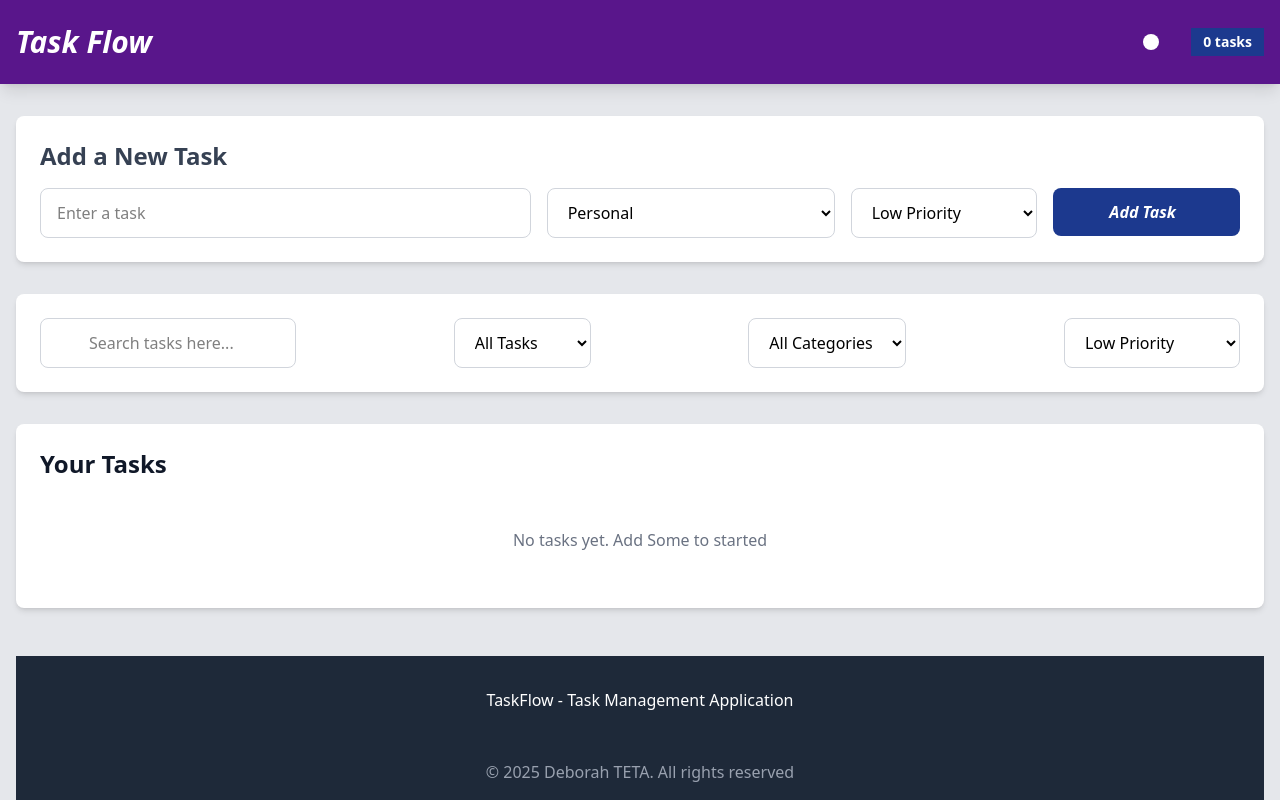
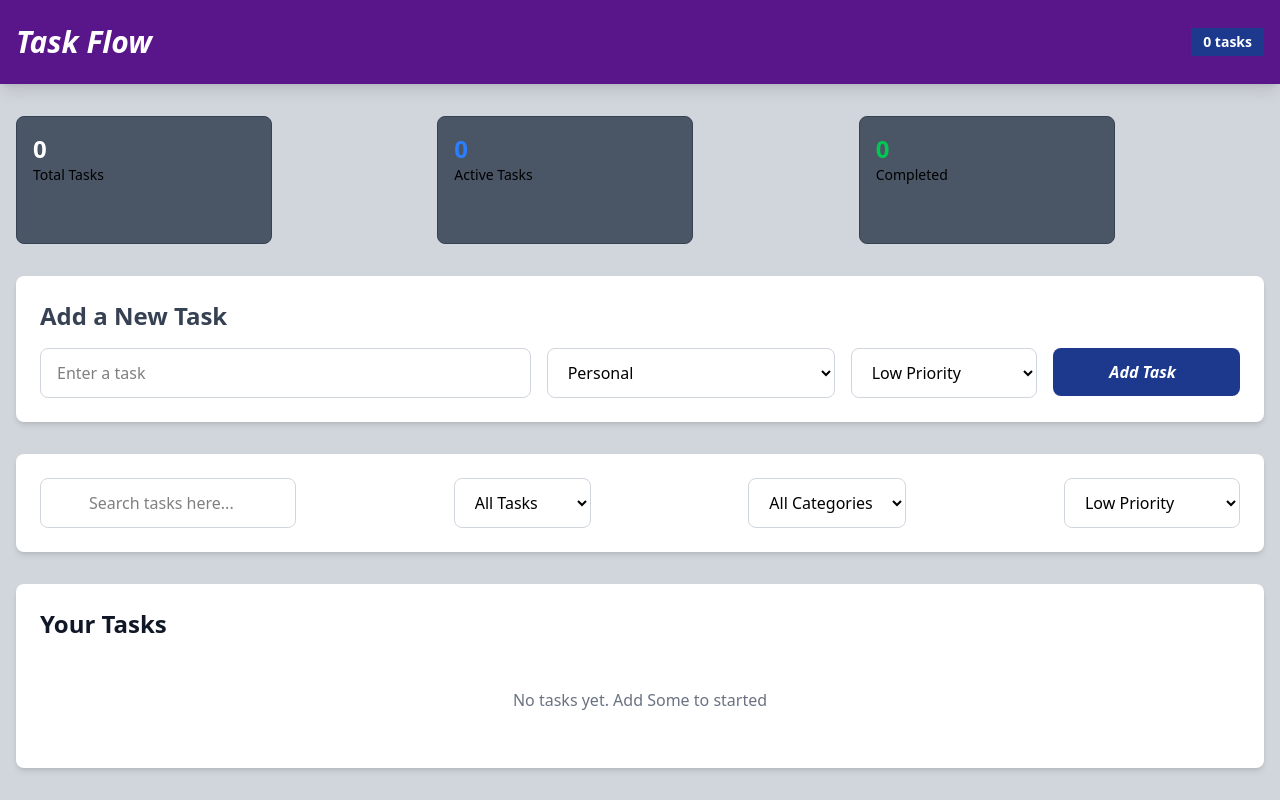
Before and after one commit to Deborah-Teta/Task-Flow, a plain HTML site: page index.html in a window 1280 px wide. Shown: the top 800 px of the page. Drawn offline with nearby package versions, Linux system fonts and the light colour scheme.

Commit message:
status card part
Added the status part and styled it

```diff
--- a/index.html
+++ b/index.html
@@ -6,18 +6,33 @@
     <title>Task Flow | Prefessional To-do list</title>
     <script src="https://cdn.jsdelivr.net/npm/@tailwindcss/browser@4"></script>
 </head>
-<body class="font-sans bg-gray-200 min-h-screen">
+<body class="font-sans bg-gray-300 min-h-screen">
     <header class="bg-purple-900 shadow-lg">
         <div class="container mx-auto px-4 py-6 flex justify-between items-center">
             <h1 class="text-3xl font-bold text-white flex items-center"><i class="fas fa-tasks mr-3">Task Flow</i></h1>
             <div class="flex items-center space-x-4">
-                <button id ="darkModeToggle" class="bg-white hover: bg-blue-900 p-2 rounded-full"></button>
-                <i class="fas fa-moon"></i>
                 <span id ="taskCount" class="bg-blue-900 text-white px-3 py-1 rouned-full text-sm font-semibold">0 tasks</span>
             </div>
         </div>
     </header>
     <main class="container mx-auto px-4 py-8">
+        <section>
+            <!-- Status Cards -->
+            <div class="grid grid-cols-1 sm:grid-cols-3 gap-3 sm:gap-4 mb-6 sm:mb-8">
+                <div class="w-64 h-32 bg-gray-600 rounded-lg p-3 sm:p-4 border border-gray-700">
+                    <div class="text-xl sm:text-2xl font-bold text-white" id="totalTasks">0</div>
+                    <div class="text-xs sm:text-sm">Total Tasks</div>
+                </div>
+                <div class="w-64 h-32 bg-gray-600 rounded-lg p-4 sm:p-4 border border-gray-700">
+                    <div class="text-xl sm:text-2xl font-bold text-blue-500" id="activeTasks">0</div>
+                    <div class="text-xs sm:text-sm">Active Tasks</div>
+                </div>
+                <div class=" w-64 h-32 bg-gray-600 card rounded-lg p-4 sm:p-4 border border-gray-700">
+                    <div class="text-xl sm:text-2xl font-bold text-green-500" id="completedTasks">0</div>
+                    <div class="text-xs sm:text-sm">Completed</div>
+                </div>
+            </div>
+        </section>
         <!--Add section part-->
         <section class="bg-white rounded-lg shadow-md p-6 mb-8">
             <h2 class="text-2xl font-semibold mb-4 text-gray-700">Add a New Task</h2>
```
